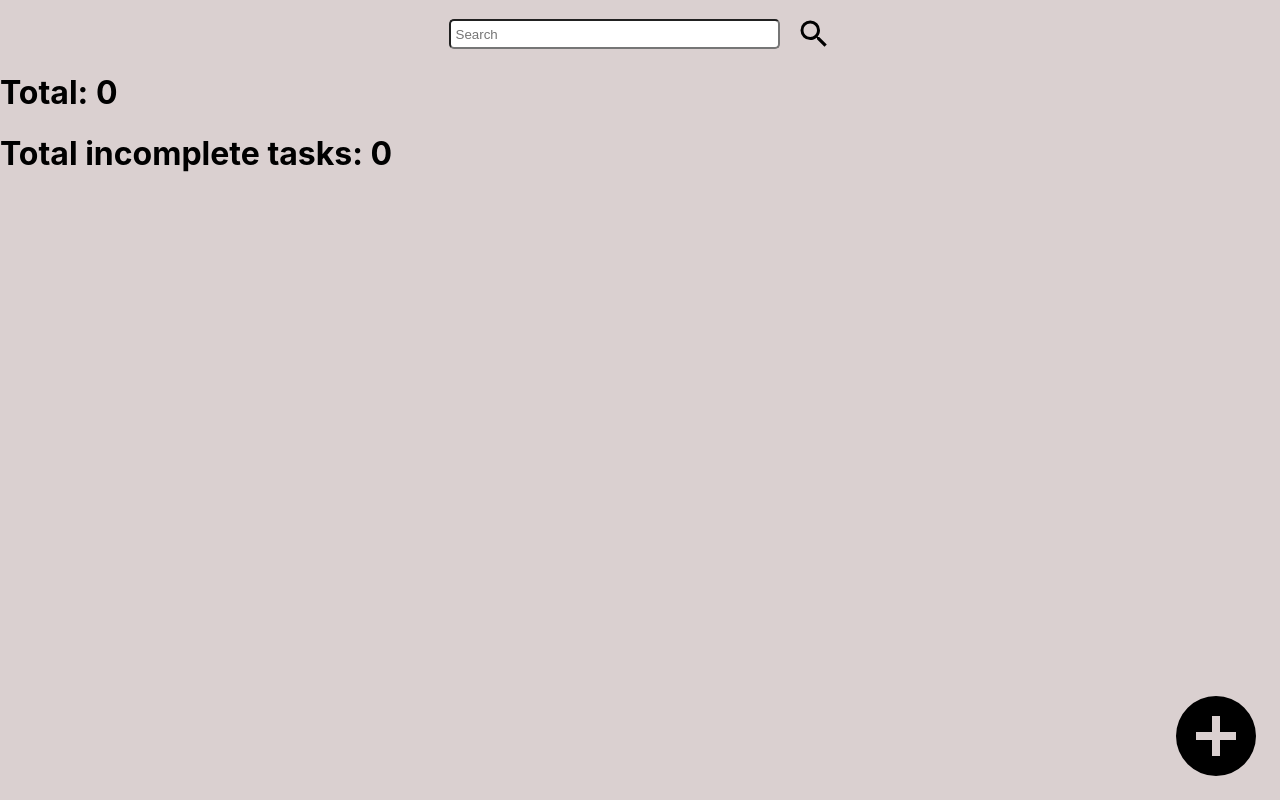
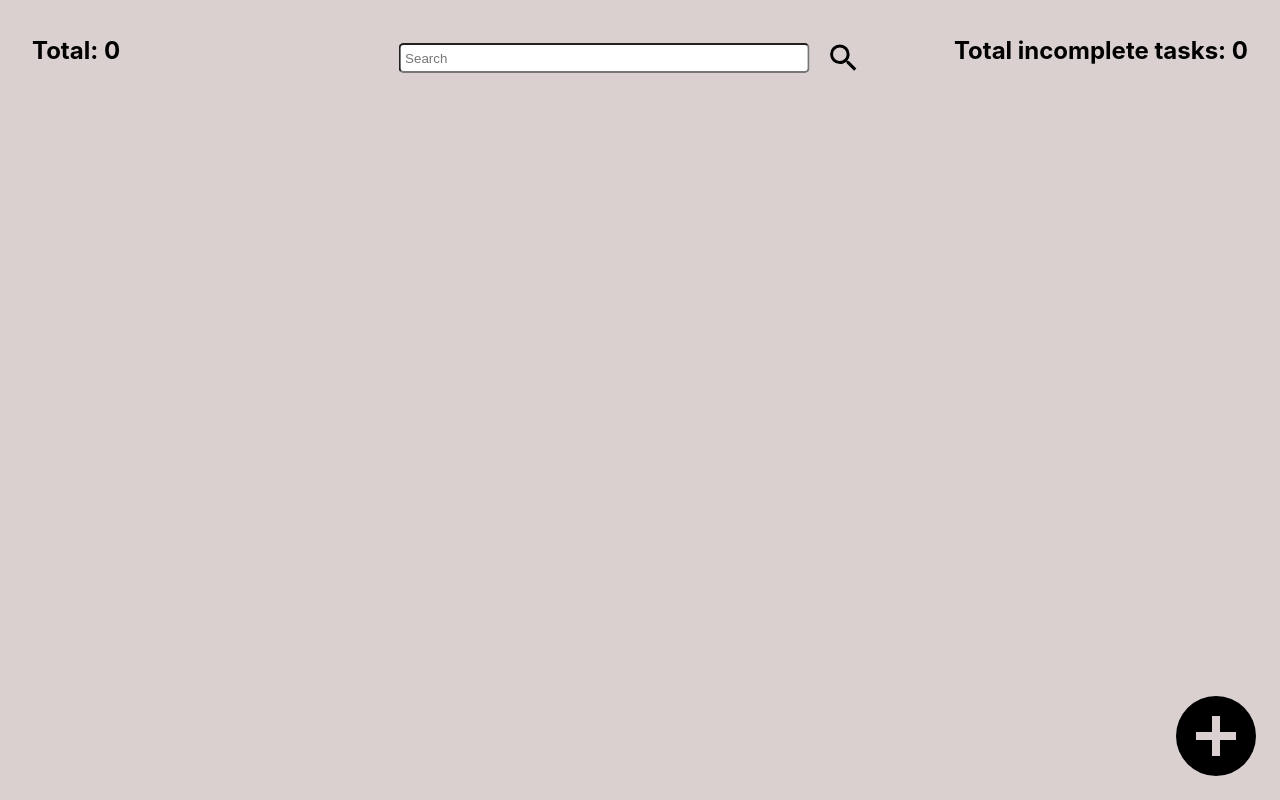
Before and after one commit to StephTorres22/react-to-do-list, a React (Vite) app in the folder react-to-do-list/: page / in a window 1280 px wide. Built offline with nearby package versions, Linux system fonts and the light colour scheme.

Commit message:
style changes: moving totals either side of search at top of page, looks neater

```diff
--- a/react-to-do-list/src/App.css
+++ b/react-to-do-list/src/App.css
@@ -6,7 +6,7 @@
   gap: 1rem;
 }
 
-.card, .filter_item {
+.card, .filtered_item {
   width: 15rem;
 
   background-color: white;
--- a/react-to-do-list/src/App.jsx
+++ b/react-to-do-list/src/App.jsx
@@ -1,14 +1,12 @@
-import SearchBar from "./Searchbar";
 import "./App.css";
-import ToDoCard from "./ToDoCard";
 import Icon from "@mdi/react";
 import { mdiPlusCircle } from "@mdi/js";
 import { useState } from "react";
 import ListForm from "./ListForm";
 import { v4 as uuidv4 } from "uuid";
-import ListItem from "./ListItem";
 import ToDoCardDisplay from "./ToDoCardDisply";
-import FilteredItemDisplay from "./FliteredItemDisplay";
+import FilteredItemDisplay from "./FilteredItemDisplay";
+import Header from "./Header";
 
 function App() {
   const defaultItem = { title: "", id: "", isComplete: false };
@@ -36,16 +34,6 @@ function App() {
   function getTargetToDoFromID(id) {
     for (let i = 0; i < toDoList.length; i++) {
       if (toDoList[i].id === id) return toDoList[i];
-    }
-  }
-
-  function getTotalNumberOfTask() {
-    let total = 0;
-    for (let i = 0; i < toDoList.length; i++) {
-      let toDo = toDoList[i];
-
-      total += toDo.list.length;
-      return total;
     }
   }
 
@@ -191,31 +179,14 @@ function App() {
   }
   return (
     <div style={{ width: "100%" }}>
-      <SearchBar
+      <Header
         handleSearch={searchTaskByTitle}
-        onChange={(e) => handleSearchBarChange(e)}
+        onInputChange={(e) => handleSearchBarChange(e)}
         searchBarValue={searchInput}
+        toDoList={toDoList}
+        incompleteTasks={incompleteTasks}
       />
 
-      {/* <div className="card-display">
-        {searchInput === ""
-          ? toDoList.map((item) => {
-              return (
-                <ToDoCard
-                  toDo={item}
-                  key={item.id}
-                  handleDelete={removeToDoList}
-                  handleAddItem={addItemToList}
-                  handleItemChange={handleItemChange}
-                  handleDeleteItem={deleteItemFromList}
-                  handleCheckClick={setItemComplete}
-                />
-              );
-            })
-          : searchTaskByTitle(searchInput).map((item) => {
-              return <ListItem key={item.id} item={item} />;
-            })}
-      </div> */}
       {searchInput === "" ? (
         <ToDoCardDisplay
           toDoList={toDoList}
@@ -228,8 +199,7 @@ function App() {
       ) : (
         <FilteredItemDisplay arr={searchTaskByTitle(searchInput)} />
       )}
-      <h1>Total: {getTotalNumberOfTask() ? getTotalNumberOfTask() : 0}</h1>
-      <h1>Total incomplete tasks: {incompleteTasks}</h1>
+
       <Icon
         path={mdiPlusCircle}
         size={4}
--- a/react-to-do-list/src/FilterItem.jsx
+++ b/react-to-do-list/src/FilterItem.jsx
@@ -2,6 +2,7 @@
 function FilteredItem({ item }) {
   return (
     <div>
+
       {item.map((item) => {
         console.log(item);
         return (
@@ -9,7 +10,7 @@ function FilteredItem({ item }) {
             <p>{item.title}</p>
             <p>Is complete: {`${item.isComplete}`}</p>
           </div>
-        );
+        )
       })}
     </div>
   );
--- a/react-to-do-list/src/FliteredItemDisplay.jsx
+++ b/react-to-do-list/src/FilteredItemDisplay.jsx
@@ -3,12 +3,10 @@ import FilteredItem from "./FilterItem";
 
 function FilteredItemDisplay({ arr }) {
   return (
-
-    <div>
+    <div className="card-display">
       {arr.map((item) => {
         return <FilteredItem key={item.id} item={item} />;
       })}
-      ;
     </div>
   );
 }
--- /dev/null
+++ b/react-to-do-list/src/Header.jsx
@@ -0,0 +1,34 @@
+/* eslint-disable react/prop-types */
+import SearchBar from "./Searchbar";
+
+function Header({
+  handleSearch,
+  onInputChange,
+  searchBarValue,
+  incompleteTasks,
+  toDoList
+}) {
+
+    function getTotalNumberOfTask() {
+        let total = 0;
+        for (let i = 0; i < toDoList.length; i++) {
+          let toDo = toDoList[i];
+
+          total += toDo.list.length;
+          return total;
+        }
+      }
+  return (
+    <div style={{ display: "flex", justifyContent: "space-between" }}>
+      <h2>Total: {getTotalNumberOfTask() ? getTotalNumberOfTask() : 0}</h2>
+      <SearchBar
+        handleSearch={handleSearch}
+        onChange={onInputChange}
+        searchBarValue={searchBarValue}
+      />
+      <h2>Total incomplete tasks: {incompleteTasks}</h2>
+    </div>
+  );
+}
+
+export default Header;
--- a/react-to-do-list/src/Searchbar.jsx
+++ b/react-to-do-list/src/Searchbar.jsx
@@ -12,6 +12,7 @@ const SearchBar = ({ onChange, handleSearch, searchBarValue }) => {
         alignItems: "center",
         maxWidth: "100%",
         paddingTop: "1rem",
+        transform: "translate(20%)",
         gap: "1rem",
       }}
     >
@@ -26,7 +27,8 @@ const SearchBar = ({ onChange, handleSearch, searchBarValue }) => {
           font: "1rem",
           height: "1.5rem",
           borderRadius: "5px",
-          width: "25%",
+          width: "25rem",
+
           paddingLeft: "5px",
         }}
       />
--- a/react-to-do-list/src/ToDoCardDisply.jsx
+++ b/react-to-do-list/src/ToDoCardDisply.jsx
@@ -11,7 +11,7 @@ function ToDoCardDisplay({
   setItemComplete,
 }) {
   return (
-    <div className="card_display">
+    <div className="card-display">
       {toDoList.map((item) => {
         return (
           <ToDoCard
--- a/react-to-do-list/src/index.css
+++ b/react-to-do-list/src/index.css
@@ -19,6 +19,7 @@ body {
 
 #root {
   width: 100%;
+  padding: 1rem 2rem;
 }
 
 button {
```
